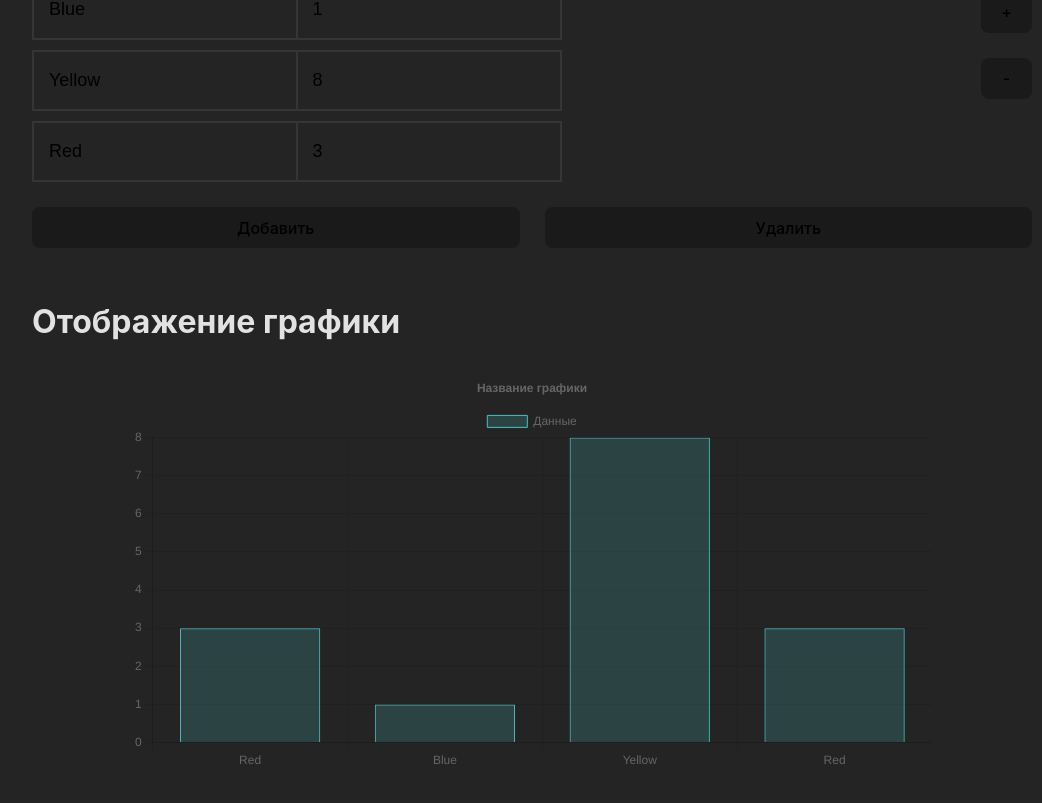
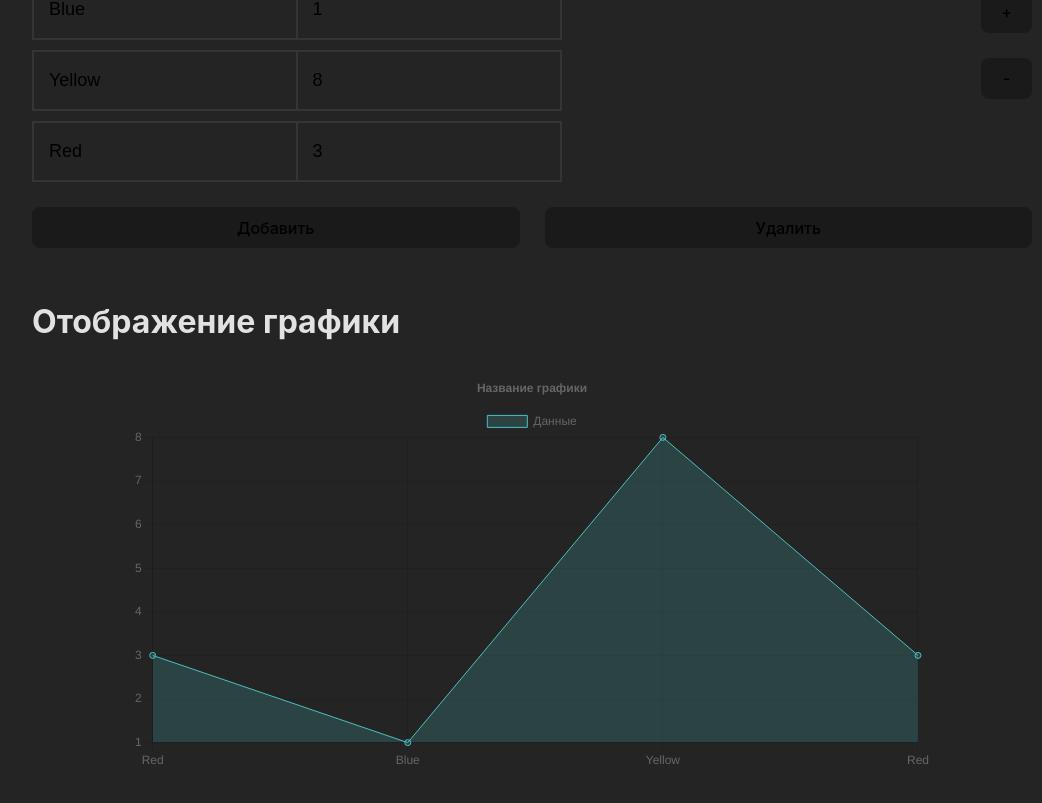
Before and after one commit to lojaaaaa/chart_creator, a React (Vite) app: page / in a window 1280 px wide. Shown: the part 409-1212 px from the top of the page, without its empty margins (108-1150 px from the left). Built offline with nearby package versions, Linux system fonts and the light colour scheme.

Commit message:
change graph type

```diff
--- a/src/components/ChartDisplay/ChartDisplay.jsx
+++ b/src/components/ChartDisplay/ChartDisplay.jsx
@@ -6,10 +6,10 @@ import styles from './ChartDisplay.module.scss'
 
 function ChartDisplay({ data }) {
   const chartData = {
-    title: 'fdfdf',
     labels: data.map(d => d.label),
     datasets: [
       {
+        fill: true,
         label: 'Данные',
         backgroundColor: 'rgba(75, 192, 192, 0.2)',
         borderColor: 'rgba(75, 192, 192, 1)',
@@ -35,7 +35,8 @@ function ChartDisplay({ data }) {
   return (
     <div className={styles.graphics}>
       <h2 className={styles.title}>Отображение графики</h2>
-      <Bar className={styles.graph} options={options} data={chartData} />
+      {/* <Bar className={styles.graph} options={options} data={chartData} /> */}
+      <Line className={styles.graph} options={options} data={chartData} />
     </div>
   );
 }
```
